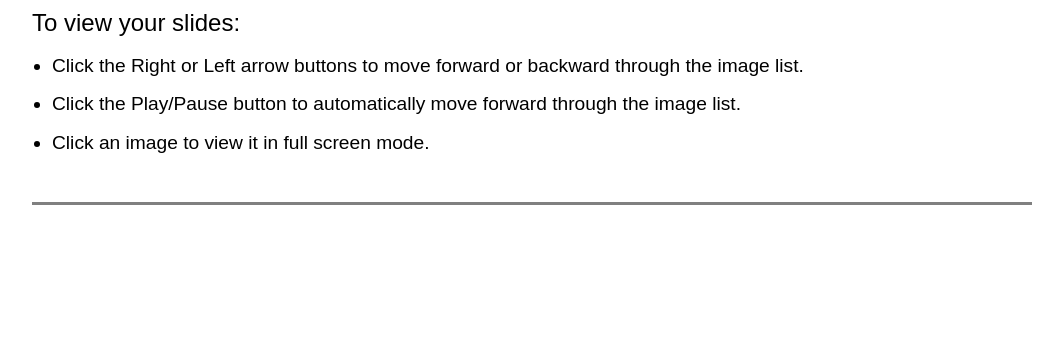
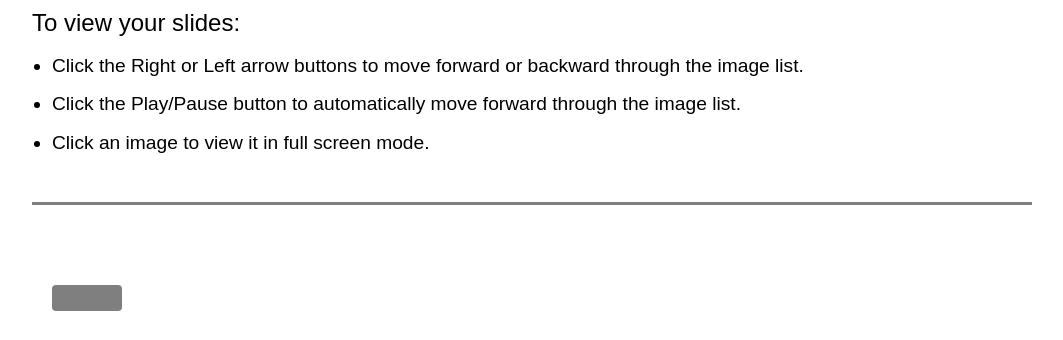
Before and after one commit to wiqqend/M7-Site, a plain HTML site: page index.html in a window 1280 px wide. Shown: the part 87-427 px from the top of the page, without its empty margins (108-1171 px from the left). Drawn offline with Linux system fonts and the light colour scheme.

Commit message:
fixed js file name

```diff
--- a/index.html
+++ b/index.html
@@ -18,7 +18,7 @@
 
    <link rel="stylesheet" href="lightbox.css" />
    <script src="lightbox_data.js" defer></script>
-   <script src="js05_txt.js"  defer></script>
+   <script src="js05.js"  defer></script>
 </head>
 
 <body>
```
